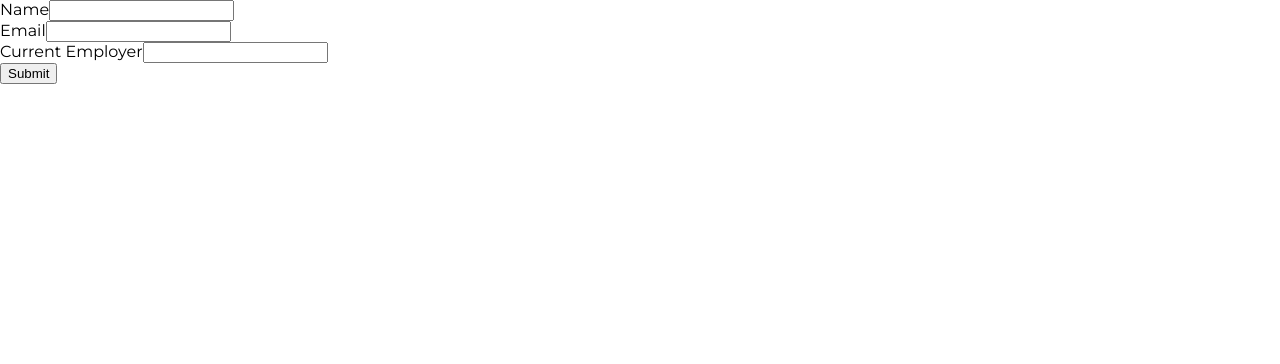
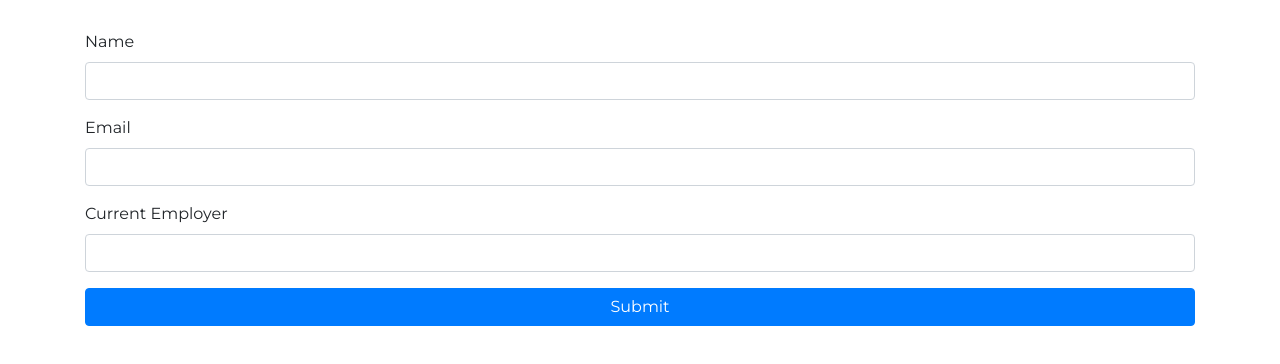
Before and after one commit to omerdemirkan/journaly, a React (Create React App) app in the folder front-end/: page /sign-up in a window 1280 px wide. Shown: the top 364 px of the page. Built offline with nearby package versions, Linux system fonts and the light colour scheme.

Commit message:
fixed css

```diff
--- a/front-end/package.json
+++ b/front-end/package.json
@@ -8,6 +8,7 @@
     "@testing-library/react": "^9.5.0",
     "@testing-library/user-event": "^7.2.1",
     "axios": "^0.19.2",
+    "bootstrap": "^4.4.1",
     "react": "^16.13.0",
     "react-dom": "^16.13.0",
     "react-router-dom": "^5.1.2",
--- a/front-end/src/App.css
+++ b/front-end/src/App.css
@@ -36,3 +36,8 @@
     transform: rotate(360deg);
   }
 }
+
+.container {
+  max-width: 450px;
+  margin-top: 30px;
+}
--- a/front-end/src/App.js
+++ b/front-end/src/App.js
@@ -1,6 +1,7 @@
 import React from 'react';
 import logo from './logo.svg';
 import './App.css';
+import '../node_modules/bootstrap/dist/css/bootstrap.min.css';
 
 import {Route} from 'react-router-dom';
 
```
Also changed, not shown: 1 other file (tests, documents, lock files or other folders).
